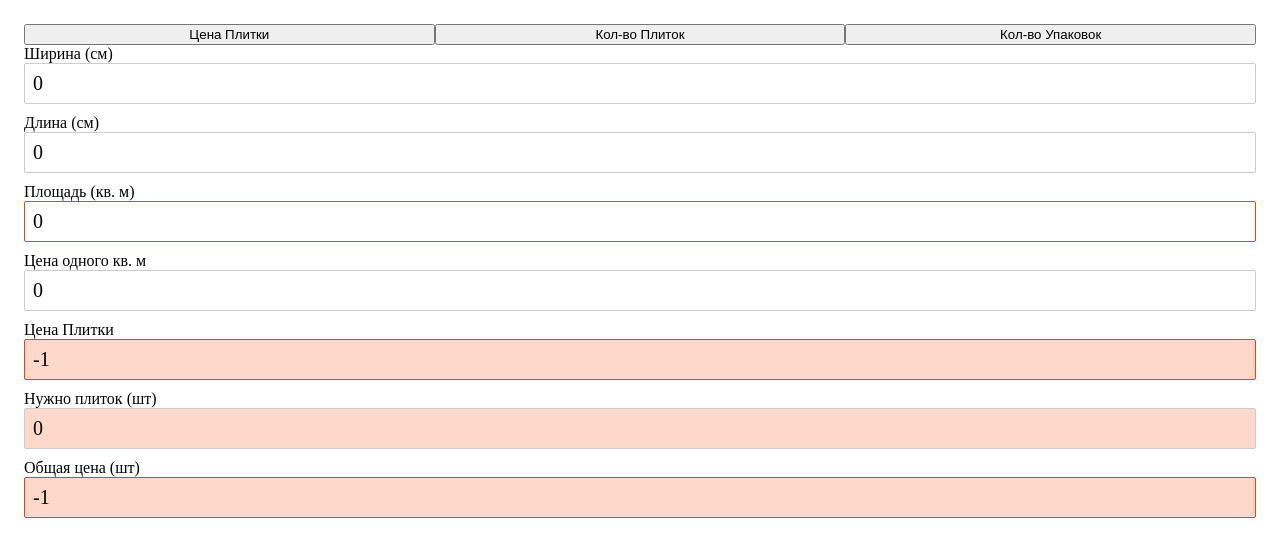
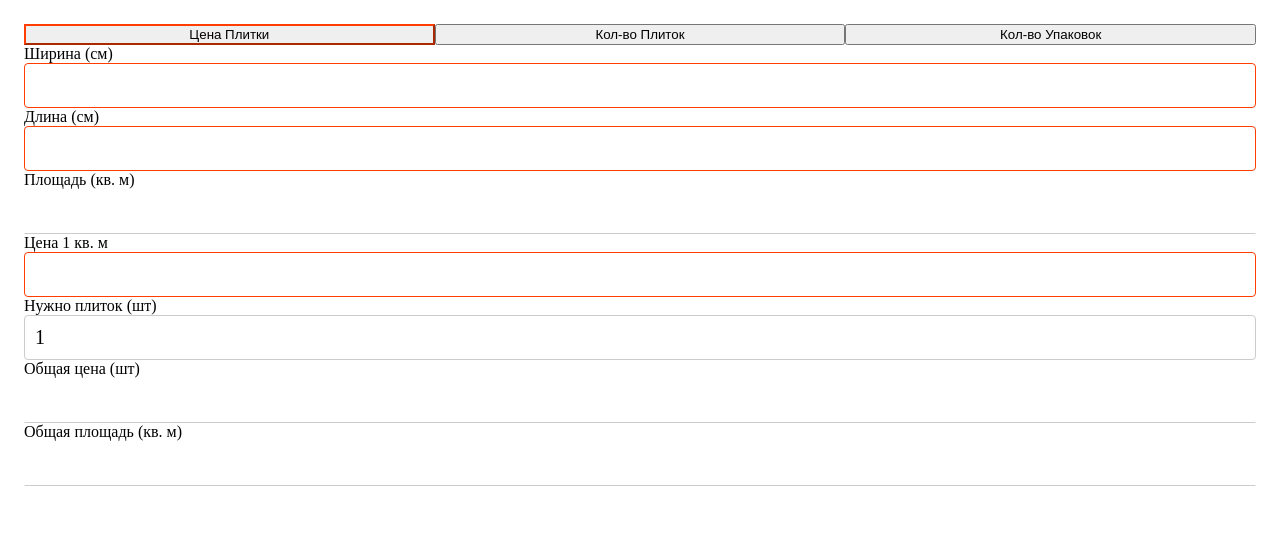
Before and after one commit to kotamp/scalc, a Svelte app: page / in a window 1280 px wide. Shown: the top 556 px of the page. Built offline with nearby package versions, Linux system fonts and the light colour scheme; the HTML template or start-up script is replaced by a standard one.

Commit message:
refactor

```diff
--- a/src/App.svelte
+++ b/src/App.svelte
@@ -1,134 +1,48 @@
 <script lang="ts">
   import Label from './Label.svelte'
+  import Area from './sections/Area.svelte'
+  import AreaToPrice from './sections/AreaToPrice.svelte'
+  import AreaToPackage from './sections/AreaToPackage.svelte'
+  import CountToPackage from './sections/CountToPackage.svelte'
   let screen = 0
-  let width = 0
-  let length = 0
-  let area = 0
 
-  $: area = (width || 0) * (length || 0) * 0.0001
-
-  let priceSquare = 0
-  let priceOne = 0
-  let priceCount = 0
-  let priceAll = 0
-
-  $: {
-    if (priceSquare === 0) {
-      priceOne = -1
-      priceAll = -1
-    } else {
-      priceOne = (area || 0) * priceSquare
-      priceAll = priceOne * priceCount
-    }
-  }
+  let singleArea = null
+  let singlePrice = null
 
   let packArea = 0
   let packCount = 0
-  $: {
-    if (area === 0) {
-      packCount = -1
-    } else {
-      packCount = packArea / area
-    }
-  }
-
-  let queryCount = 0
-  let queryPackCount = 0
-  let queryResult = 0
-  let queryResultRemainder = 0
-  let queryResultCeil = 0
-  let queryFull = 0
-  // queryCount
-
-  $: {
-    console.log(queryPackCount)
-    if (queryPackCount === 0 || queryPackCount == null || queryCount == null) {
-      queryResult = -1
-      queryResultRemainder = -1
-      queryResultCeil = -1
-      queryFull = -1
-    } else {
-      queryResultCeil = Math.ceil(queryCount/queryPackCount)
-      queryResultRemainder = queryResultCeil * queryPackCount - queryCount
-      queryResult = queryCount / queryPackCount
-      queryFull = queryResultCeil * queryPackCount
-    }
-  }
 </script>
 
 <main>
-  <nav
-    ><button type="button" on:click={() => (screen = 0)}>Цена Плитки</button
-    ><button type="button" on:click={() => (screen = 1)}>Кол-во Плиток</button
-    ><button type="button" on:click={() => (screen = 2)}>Кол-во Упаковок</button
+  <nav class="row">
+    <button
+      class="cell"
+      class:selected={screen === 0}
+      type="button"
+      on:click={() => (screen = 0)}>Цена Плитки</button
+    ><button
+      class="cell"
+      class:selected={screen === 1}
+      type="button"
+      on:click={() => (screen = 1)}>Кол-во Плиток</button
+    ><button
+      class="cell"
+      class:selected={screen === 2}
+      type="button"
+      on:click={() => (screen = 2)}>Кол-во Упаковок</button
     ></nav
   >
   <section class="single-area" class:hidden={screen !== 0 && screen !== 1}>
-    <Label label="Ширина (см)" bind:value={width} />
-    <Label label="Длина (см)" bind:value={length} />
-    <Label
-      label="Площадь (кв. м)"
-      bind:value={area}
-      disabled
-      error={screen === 1 && area === 0}
-    />
+    <Area bind:singleArea mustNotZero={screen === 1} />
   </section>
   <section class="calc-single-price" class:hidden={screen !== 0}>
-    <Label label="Цена одного кв. м" bind:value={priceSquare} />
-    <Label
-      label="Цена Плитки"
-      bind:value={priceOne}
-      disabled
-      error={priceOne === -1}
-    />
-    <Label
-      label="Нужно плиток (шт)"
-      bind:value={priceCount}
-      error={priceOne === -1}
-    />
-    <Label
-      label="Общая цена (шт)"
-      bind:value={priceAll}
-      disabled
-      error={priceOne === -1}
-    />
+    <AreaToPrice bind:singleArea />
   </section>
   <section class="calc-pack-count" class:hidden={screen !== 1}>
-    <Label label="Упаковка (кв. м)" bind:value={packArea} />
-    <Label
-      label="Упаковка (шт)"
-      bind:value={packCount}
-      disabled
-      error={packCount === -1}
-    />
+    <AreaToPackage bind:singleArea />
   </section>
   <section class="calc-cart" class:hidden={screen !== 2}>
-    <Label label="Надо плиток (шт)" bind:value={queryCount} />
-    <Label label="Плиток в упаковке (шт)" bind:value={queryPackCount} />
-    <Label
-      label="Кол-во упаковок"
-      bind:value={queryResult}
-      disabled
-      error={queryResult === -1}
-    />
-    <Label
-      label="Кол-во лишних плиток (шт)"
-      bind:value={queryResultRemainder}
-      disabled
-      error={queryResultRemainder === -1}
-    />
-    <Label
-      label="Кол-во целых упаковок (шт)"
-      bind:value={queryResultCeil}
-      disabled
-      error={queryResultCeil === -1}
-    />
-    <Label
-      label="Кол-во плиток (шт)"
-      bind:value={queryFull}
-      disabled
-      error={queryResultCeil === -1}
-    />
+    <CountToPackage />
   </section>
 </main>
 
@@ -144,8 +58,8 @@
     flex: 1 0 0;
   }
 
-  section > * {
-    margin-bottom: 10px;
+  section {
+    margin-bottom: 0px;
   }
 
   main {
@@ -167,4 +81,7 @@
       max-width: none;
     }
   }
+  .selected {
+    border-color: #ff3e00;
+  }
 </style>
--- a/src/Label.svelte
+++ b/src/Label.svelte
@@ -12,11 +12,20 @@
 </script>
 
 <div>
-  <label for="labelId">{label}</label>
-  <input type="number" name="labelId" bind:value {disabled} class:error />
+  <label for={labelId}>{label}</label>
+  <input type="number" name={labelId} bind:value {disabled} class:error />
 </div>
 
 <style>
+  div {
+    height: 100%;
+    display: flex;
+    flex-direction: column;
+  }
+  label {
+    flex: 1 0 auto;
+  }
+
   input::-webkit-outer-spin-button,
   input::-webkit-inner-spin-button {
     -webkit-appearance: none;
@@ -26,25 +35,36 @@
   input[type='number'] {
     -moz-appearance: textfield;
   }
+  .input {
+  }
   input {
     display: block;
     width: 100%;
     font-family: inherit;
-    font-size: 1.25rem;
-    -webkit-padding: 0.4em 0;
-    padding: 0.4em;
-    margin: 0 0 0.5em 0;
+    font-size: 20px;
+    font-size: max(20px, 1.25em);
+    -webkit-padding: 0.5em 0;
+    padding: 0.5em;
     box-sizing: border-box;
     border: 1px solid #ccc;
-    border-radius: 2px;
+    border-radius: 4px;
+    background-color: #fff;
+  }
+  input.error {
+    /* border-style: dashed; */
+    border-color: #ff3e00;
   }
   input:disabled {
+    background-clip: padding-box;
     color: #000;
     background-color: transparent;
-    border-color: #ff3e00;
+    border-color: #fff;
+    opacity: 1;
+    border-radius: 0;
+    border-bottom: 1px solid #ccc;
+    -webkit-text-fill-color: #000;
   }
-
-  input.error {
-    background-color: #ff3e0033;
+  input:disabled.error {
+    border-bottom-color: #ff3e00;
   }
 </style>
--- a/src/main.ts
+++ b/src/main.ts
@@ -3,7 +3,6 @@ import App from './App.svelte';
 const app = new App({
 	target: document.body,
 	props: {
-		name: 'world'
 	}
 });
 
--- /dev/null
+++ b/src/round.ts
@@ -0,0 +1,2 @@
+
+  export const round = (num) => Number(Math.round(num + 'e+7') + 'e-7')
--- /dev/null
+++ b/src/sections/Area.svelte
@@ -0,0 +1,34 @@
+<script lang="ts">
+  import { round } from '../round'
+  import Label from '../Label.svelte'
+  let width = null
+  let length = null
+  export let singleArea = null
+  export let mustNotZero = null
+
+  $: singleArea =
+    width == null || length == null
+      ? null
+      : round((width || 0) * (length || 0) * 0.0001)
+</script>
+
+<div class="row">
+  <div class="cell">
+    <Label label="Ширина (см)" bind:value={width} error={width == null} />
+  </div>
+  <div class="cell">
+    <Label label="Длина (см)" bind:value={length} error={length == null} />
+  </div>
+</div>
+<div class="row">
+  <div class="cell">
+    <Label
+      label="Площадь (кв. м)"
+      bind:value={singleArea}
+      disabled
+      error={mustNotZero && singleArea === 0}
+    />
+  </div>
+</div>
+
+<style></style>
--- /dev/null
+++ b/src/sections/AreaToPackage.svelte
@@ -0,0 +1,35 @@
+<script lang="ts">
+  import { round } from '../round'
+  import Label from '../Label.svelte'
+
+  export let singleArea = null
+  let packArea = null
+
+  let packCount = null
+
+  $: {
+    if (singleArea == null || packArea == null || singleArea === 0) {
+      packCount = null
+    } else {
+      packCount = round(packArea / singleArea)
+    }
+  }
+</script>
+
+<div class="row">
+  <div class="cell">
+    <Label
+      label="В упаковкe (кв. м)"
+      bind:value={packArea}
+      error={packArea == null}
+    />
+  </div>
+  <div class="cell">
+    <Label
+      label="В упаковке (шт)"
+      bind:value={packCount}
+      disabled
+      error={packCount === -1}
+    />
+  </div>
+</div>
--- /dev/null
+++ b/src/sections/AreaToPrice.svelte
@@ -0,0 +1,46 @@
+<script lang="ts">
+  import { round } from '../round'
+  import Label from '../Label.svelte'
+
+  export let singleArea = null
+  let squarePrice = null
+  let count = 1
+
+  let resultPrice = null
+  let resultArea = null
+
+  $: {
+    if (squarePrice == null || singleArea == null || count === null) {
+      resultPrice = null
+      resultArea = null
+    } else {
+      let singlePrice = squarePrice * singleArea
+      resultPrice = round(singlePrice * count)
+      resultArea = round(singleArea * count)
+    }
+  }
+</script>
+
+<div class="row">
+  <div class="cell">
+    <Label
+      label="Цена 1 кв. м"
+      bind:value={squarePrice}
+      error={squarePrice == null}
+    />
+  </div>
+  <div class="cell">
+    <Label label="Нужно плиток (шт)" bind:value={count} error={count == null} />
+  </div>
+</div>
+<div class="row">
+  <div class="cell">
+    <Label label="Общая цена (шт)" bind:value={resultPrice} disabled />
+  </div>
+  <div class="cell">
+    <Label label="Общая площадь (кв. м)" bind:value={resultArea} disabled />
+  </div>
+</div>
+
+<style>
+</style>
--- /dev/null
+++ b/src/sections/CountToPackage.svelte
@@ -0,0 +1,79 @@
+<script lang="ts">
+  import Label from '../Label.svelte'
+  let count = null
+  let packCount = null
+
+  let result = null
+  let resultRemain = null
+  let resultCeil = null
+  let resultCount = null
+  // count
+
+  $: {
+    console.log(packCount)
+    if (packCount === 0 || packCount == null || count == null) {
+      result = null
+      resultRemain = null
+      resultCeil = null
+      resultCount = null
+    } else {
+      resultCeil = Math.ceil(count / packCount)
+      resultRemain = resultCeil * packCount - count
+      result = count / packCount
+      resultCount = resultCeil * packCount
+    }
+  }
+</script>
+
+<div class="row">
+  <div class="cell">
+    <Label label="Надо плиток (шт)" bind:value={count} error={count == null} />
+  </div>
+</div>
+<div class="row">
+  <div class="cell">
+    <Label
+      label="Плиток в упаковке (шт)"
+      bind:value={packCount}
+      error={packCount == null || packCount === 0}
+    />
+  </div>
+</div>
+<div class="row">
+  <div class="cell">
+    <Label
+      label="Кол-во упаковок"
+      bind:value={result}
+      disabled
+      error={result === -1}
+    />
+  </div>
+</div>
+<div class="row">
+  <div class="cell">
+    <Label
+      label="Целые упаковки (шт)"
+      bind:value={resultCeil}
+      disabled
+      error={resultCeil === -1}
+    />
+  </div>
+  <div class="cell">
+    <Label
+      label="Всего плиток (шт)"
+      bind:value={resultCount}
+      disabled
+      error={resultCeil === -1}
+    />
+  </div>
+</div>
+<div class="row">
+  <div class="cell">
+    <Label
+      label="Лишниe плитки (шт)"
+      bind:value={resultRemain}
+      disabled
+      error={resultRemain === -1}
+    />
+  </div>
+</div>
```
Also changed, not shown: src/sections/SingleToPrice.svelte (added, +27 -0 lines), 4 other files (tests, documents, lock files or other folders).
